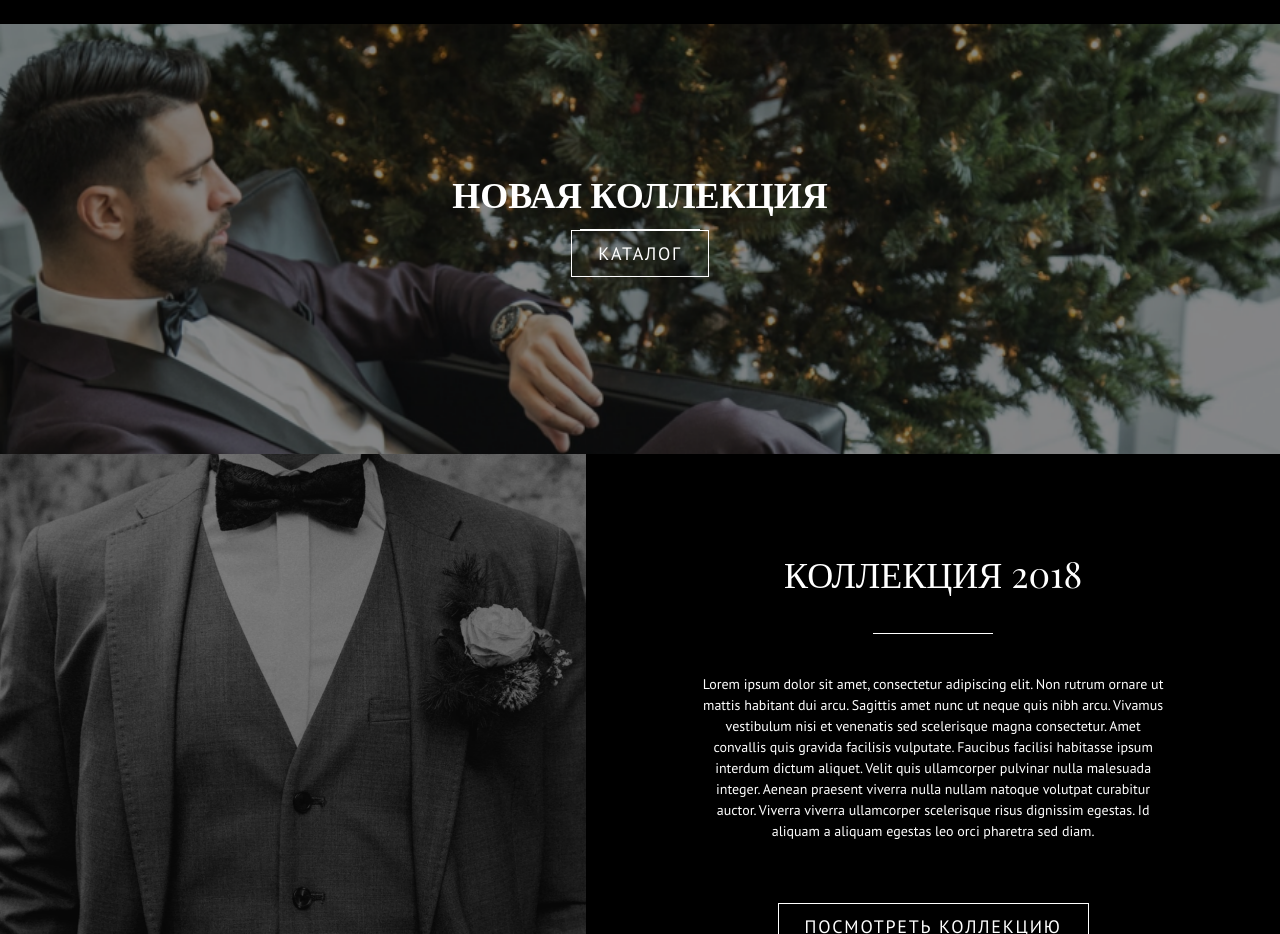
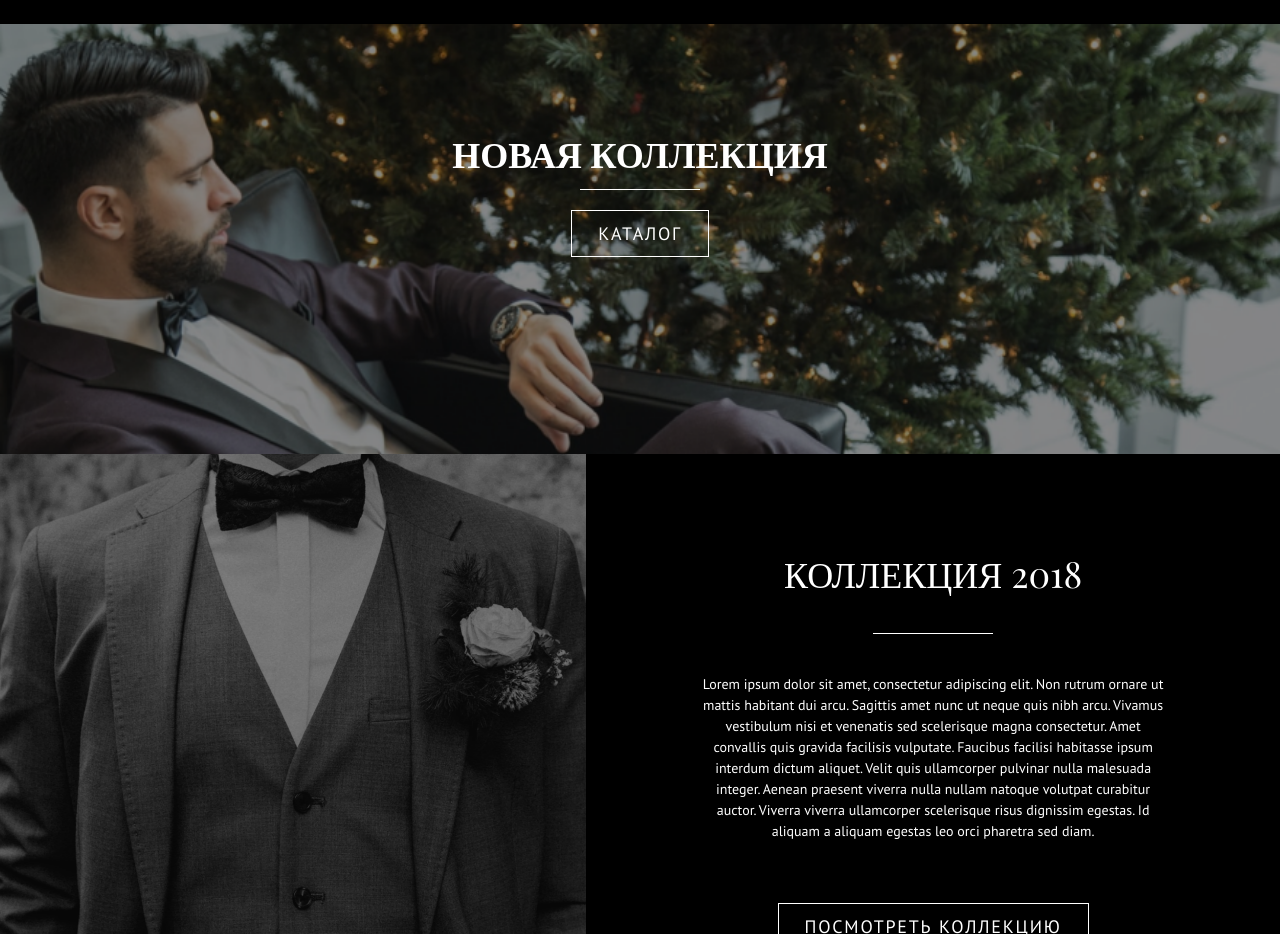
Before and after one commit to beregovoydima/Porten, a plain HTML site: page index.html in a window 1280 px wide. Shown: the part 1640-2574 px from the top of the page. Drawn offline with nearby package versions, Linux system fonts and the light colour scheme; files whose address does not match are found by name; a web font is replaced by a local one.

Commit message:
Add files via upload

```diff
--- a/style.css
+++ b/style.css
@@ -1006,7 +1006,10 @@ h6 {
     background-position: top;
   }
   .newcolectiontext {
-    margin-top: 150px;
+    margin-top: 110px;
+  }
+  .hr_newcolection {
+    margin-bottom: 20px;
   }
 }
 
```
